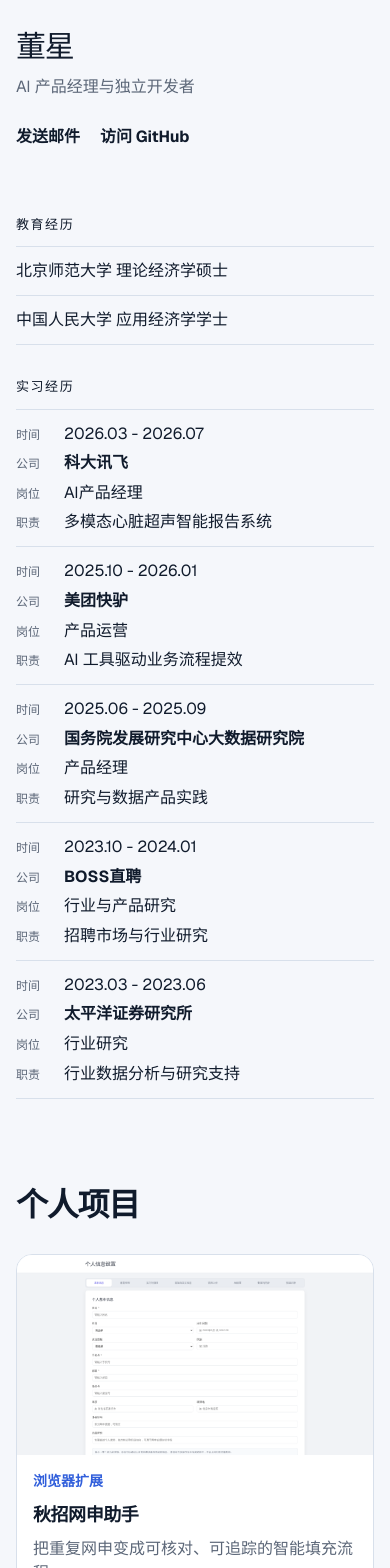
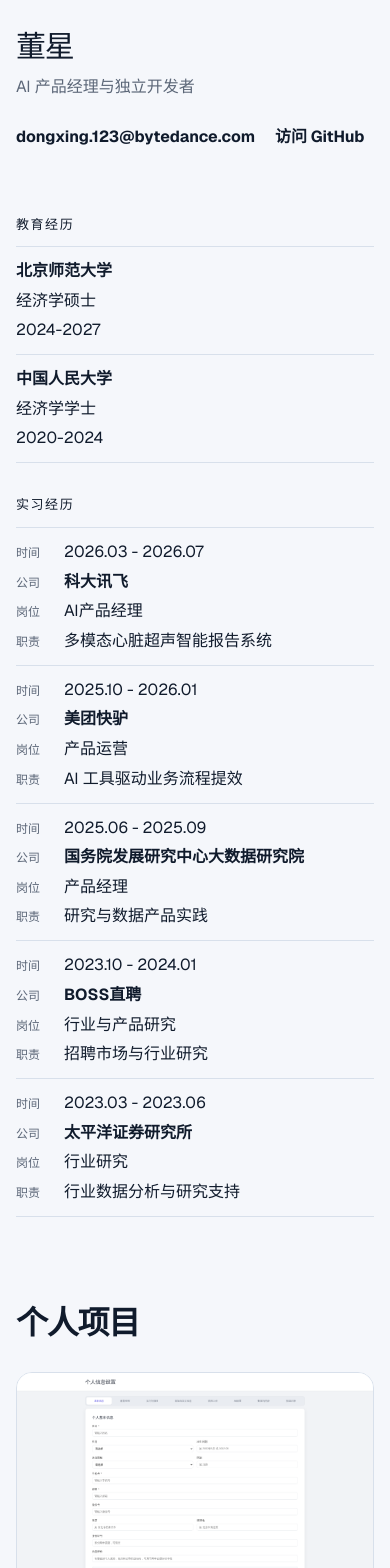
Before and after one commit to aurostars/aurostars.github.io, a Next.js app: page / in a window 390 px wide. Shown: the top 1568 px of the page. Built offline with nearby package versions, Linux system fonts and the light colour scheme.

Commit message:
fix: address final portfolio review findings
Co-Authored-By: Aime <aime@bytedance.com>
Change-Id: I7771a534344c7648d2ad40a41b98eb3c1509263c

```diff
--- a/src/app/globals.css
+++ b/src/app/globals.css
@@ -63,18 +63,19 @@
 .identity-bar h1 { margin: 0; font-size: clamp(1.875rem, 3vw, 2.5rem); letter-spacing: -0.04em; }
 .identity-bar p { margin: 0.35rem 0 0; color: var(--color-muted); }
 .identity-links { display: flex; flex-wrap: wrap; gap: 0.5rem 1.25rem; }
-.identity-links a { display: inline-flex; min-height: 2.75rem; align-items: center; font-weight: 700; }
+.identity-links a { display: inline-flex; min-width: 0; min-height: 2.75rem; align-items: center; overflow-wrap: anywhere; font-weight: 700; }
 .profile-history { padding-block: clamp(2rem, 4vw, 3.25rem); }
 .profile-history-motion { display: grid; gap: 2rem; }
 .profile-history h2 { margin: 0 0 0.75rem; font-size: 0.8125rem; letter-spacing: 0.12em; text-transform: uppercase; }
 .education-list, .experience-list { margin: 0; padding: 0; list-style: none; border-top: 1px solid var(--color-border); }
-.education-list li { padding-block: 0.75rem; border-bottom: 1px solid var(--color-border); }
+.education-list li { display: grid; grid-template-columns: 1.25fr 1fr auto; gap: 1rem; padding-block: 0.75rem; border-bottom: 1px solid var(--color-border); }
 .experience-list li { display: grid; grid-template-columns: 7rem 1.1fr 1fr 1.6fr; gap: 1rem; padding-block: 0.75rem; border-bottom: 1px solid var(--color-border); }
 .experience-list p { margin: 0; }
 .mobile-field-label { display: none; }
 @media (max-width: 679px) {
   .identity-bar-motion { align-items: flex-start; flex-direction: column; gap: 1rem; }
   .identity-links { width: 100%; }
+  .education-list li,
   .experience-list li { grid-template-columns: 1fr; gap: 0.35rem; }
   .mobile-field-label { display: inline-block; min-width: 3rem; color: var(--color-muted); font-size: 0.75rem; }
 }
@@ -187,6 +188,15 @@
   aspect-ratio: 16 / 9;
   overflow: hidden;
   background: var(--color-surface-muted);
+}
+
+.project-image-frame {
+  display: grid;
+  width: 100%;
+}
+
+.project-image-frame[data-image-status="failed"] {
+  aspect-ratio: 16 / 9;
 }
 
 .case-card-media img,
@@ -323,6 +333,7 @@
 .case-detail img {
   width: 100%;
   height: auto;
+  object-fit: contain;
 }
 
 .case-gallery {
@@ -353,7 +364,7 @@
 
 .case-gallery[data-gallery-layout="featured-four"] img {
   height: 100%;
-  object-fit: cover;
+  object-fit: contain;
 }
 
 .case-detail-grid {
--- a/src/components/identity-bar.tsx
+++ b/src/components/identity-bar.tsx
@@ -16,7 +16,7 @@
           <p>{role}</p>
         </div>
         <div className="identity-links">
-          <a href={`mailto:${email}`}>发送邮件</a>
+          <a href={`mailto:${email}`}>{email}</a>
           <a href={github} target="_blank" rel="noopener noreferrer" aria-label="访问 GitHub（新窗口）">
             访问 GitHub<span className="sr-only">（新窗口）</span>
           </a>
--- a/src/components/profile-history.tsx
+++ b/src/components/profile-history.tsx
@@ -1,8 +1,8 @@
 import { Reveal } from "@/components/motion/reveal";
-import type { ExperienceItem } from "@/content/portfolio";
+import type { EducationItem, ExperienceItem } from "@/content/portfolio";
 
 export interface ProfileHistoryProps {
-  education: string[];
+  education: EducationItem[];
   experiences: ExperienceItem[];
 }
 
@@ -18,7 +18,13 @@
         <section aria-labelledby="education-title">
           <h2 id="education-title">教育经历</h2>
           <ul className="education-list">
-            {education.map((item) => <li data-testid="education-row" key={item}>{item}</li>)}
+            {education.map((item) => (
+              <li data-testid="education-row" key={`${item.school}-${item.degree}`}>
+                <strong>{item.school}</strong>
+                <span>{item.major}{item.degree}</span>
+                <time>{item.period}</time>
+              </li>
+            ))}
           </ul>
         </section>
         <section aria-labelledby="internship-title">
--- a/src/components/project-image.tsx
+++ b/src/components/project-image.tsx
@@ -14,8 +14,9 @@
 export function ProjectImage({ media, priority = false, sizes, className }: ProjectImageProps) {
   const [failed, setFailed] = useState(false);
 
-  if (failed) {
   return (
+    <span className="project-image-frame" data-image-status={failed ? "failed" : "ready"}>
+      {failed ? (
         <span
           className={`project-image-fallback ${className ?? ""}`.trim()}
           role="img"
@@ -23,10 +24,7 @@
         >
           图片暂时无法显示
         </span>
-    );
-  }
-
-  return (
+      ) : (
         <Image
           className={className}
           src={media.src}
@@ -38,5 +36,7 @@
           loading={priority ? undefined : "lazy"}
           onError={() => setFailed(true)}
         />
+      )}
+    </span>
   );
 }
--- a/src/content/portfolio.ts
+++ b/src/content/portfolio.ts
@@ -25,6 +25,13 @@
   releaseUrl?: string;
   media: ProjectMedia[];
   provenance: string;
+}
+
+export interface EducationItem {
+  school: string;
+  degree: string;
+  major: string;
+  period: string;
 }
 
 export interface ExperienceItem {
@@ -119,9 +126,9 @@
   { period: "2023.03 - 2023.06", organization: "太平洋证券研究所", role: "行业研究", highlight: "行业数据分析与研究支持" },
 ];
 
-export const education = [
-  "北京师范大学 理论经济学硕士",
-  "中国人民大学 应用经济学学士",
+export const education: EducationItem[] = [
+  { school: "北京师范大学", degree: "硕士", major: "经济学", period: "2024-2027" },
+  { school: "中国人民大学", degree: "学士", major: "经济学", period: "2020-2024" },
 ];
 
 export const contact = {
```
Also changed, not shown: .superpowers/sdd/2026-09-12-portfolio-compact-profile-dialog/final-fix-report.md (added), 2 other files (tests, documents, lock files or other folders). Lines whose indentation alone changed are shown as unchanged.
